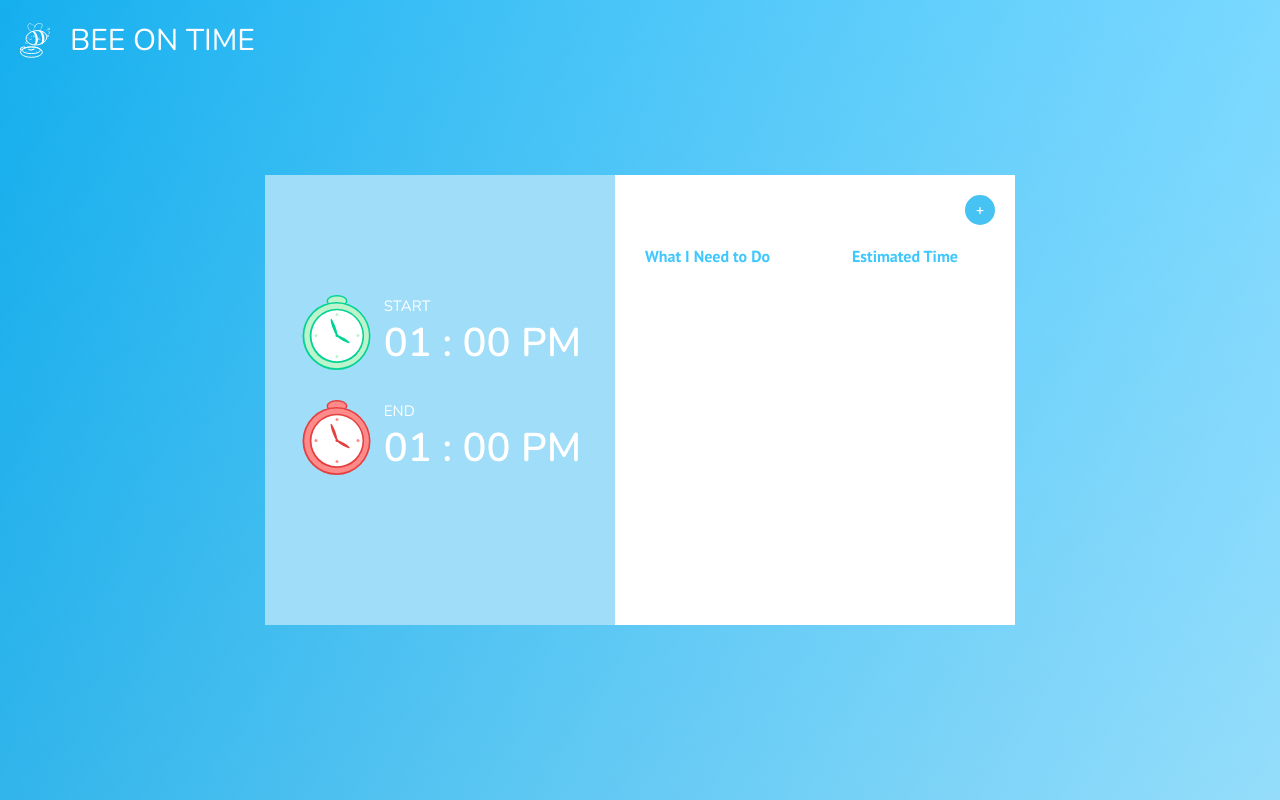
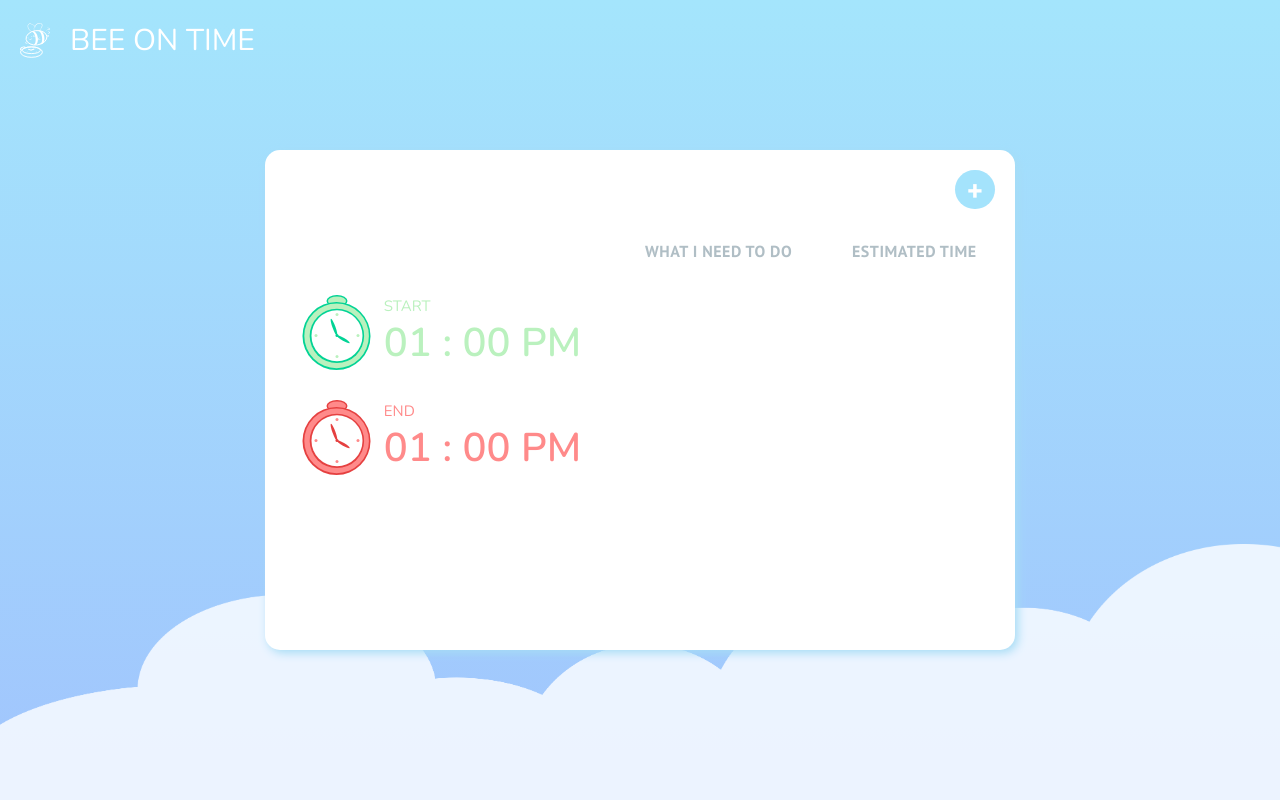
Before and after one commit to vhluu/bee-on-time, a React (Create React App) app: page / in a window 1280 px wide. Both pictures are taken after a click on the link "GET STARTED". Built offline with nearby package versions, Linux system fonts and the light colour scheme.

Commit message:
fixing background and container styles

```diff
--- a/src/App.css
+++ b/src/App.css
@@ -45,7 +45,8 @@ a, a:hover, a:visited {
   /* background: rgb(146,209,246); */
   /* background: rgb(146,211,248);
   background: linear-gradient(315deg, rgba(255,255,255,0.5) 0%, rgba(255,255,255,0) 100%), linear-gradient(315deg, rgb(133,213,250) 0%, rgb(93,176,248) 100%); */
-  background: linear-gradient(315deg, rgba(255,255,255,0.5) 0%, rgba(255,255,255,0) 100%), linear-gradient(50deg, #00A3E6 0%, #3FC7FF 100%);
+  /* background: linear-gradient(315deg, rgba(255,255,255,0.5) 0%, rgba(255,255,255,0) 100%), linear-gradient(50deg, #00A3E6 0%, #3FC7FF 100%); */
+  background: url(/clouds-bg.png) bottom -17% left 21%/ 114% no-repeat, linear-gradient(#a4e5fc, #a1c4fd);
   color: #fff;
   min-height: 100vh;
   min-width: 100vw;
@@ -93,14 +94,20 @@ main {
   padding-top: 100px;
 }
 
+.main-wrapper {
+  display: flex;
+  border-radius: 15px;
+  box-shadow: 3px 3px 10px #a6dcf5;
+  background: #fff;
+}
+
 /* List */
 .list {
-  background:#fff;
   color: #3FC7FF;
   padding: 55px 25px;
   /* box-shadow: 0px 2px 8px rgba(0,0,0,0.2);
   border-radius: 5px; */
-  height: 450px;
+  height: 500px;
   width: 80%;
   max-width: 400px;
   position: relative;
@@ -110,6 +117,9 @@ main {
 .list-header {
   display: flex;
   font-weight: 700;
+  color: #b0bec5;
+  text-transform: uppercase;
+  letter-spacing: 0.5px;
 }
 
 .list-header > div:first-child {
@@ -117,7 +127,7 @@ main {
 }
 
 .list ul {
-  padding: 0 0 0 5px;
+  padding: 20px 0 0 5px;
 }
 
 .list-item div {
@@ -151,20 +161,21 @@ main {
 }
 
 .add-btn {
-  background: rgb(70, 194, 243);
+  background: #a4e3fc;
   color: #fff;
-  width: 30px;
+  width: 40px;
   text-align: center;
-  padding: 5px;
   border-radius: 50px;
   position: absolute;
   top: 20px;
   right: 20px;
+  font-family: 'PT Sans', sans-serif;
+  font-weight: 700;
+  font-size: 30px;
 }
 
-/* Time Input on Intro Page */
+/* Time on Main Page */
 .time-wrapper {
-  background: rgb(159, 221, 248);
   color: #fff;
   height: 200px;
   width: 80%;
@@ -192,6 +203,15 @@ main {
   font-family: 'Nunito', sans-serif;
   justify-content: space-between;
 }
+
+.start-time {
+  color: #BAF1BE;
+}
+
+.end-time {
+  color: #FF8A8A;
+}
+
 
 .time-title {
   font-size: 15px;
@@ -260,7 +280,7 @@ input[type="number"] {
     width: 350px;
     margin: 0;
     max-width: 450px;
-    height: 450px;
+    height: 500px;
     font-size: 40px;
   }
 
--- a/src/Clock.js
+++ b/src/Clock.js
@@ -11,7 +11,7 @@ class Clock extends Component {
     return (
       <div className="time-wrapper">
         <div className="start-time">
-          <svg width="40" height="40" viewBox="0 0 60 66.145" xmlns="http://www.w3.org/2000/svg"><g transform="translate(-15.875 -32.417)"><ellipse cx="46.302" cy="37.708" rx="9.26" ry="5.292" fill="#02d395" /><ellipse cx="46.302" cy="37.708" rx="7.938" ry="3.969" fill="#BDF4CB" /><circle cx="45.875" cy="68.562" r="30" fill="#02d395" /><circle cx="45.963" cy="68.475" r="28.5" fill="#BDF4CB" /><circle cx="46.225" cy="68.477" r="24" fill="#02d395" /><circle cx="46.313" cy="68.39" r="22.5" fill="#fff" /><g fill="#BDF4CB"><circle cx="46.302" cy="49.615" r="1.323" /><circle cx="27.781" cy="68.135" r="1.323" /><circle cx="64.823" cy="68.135" r="1.323" /><circle cx="46.302" cy="86.656" r="1.323" /></g><g fill="#02d395"><circle cx="46.302" cy="68.135" r="1.323" /><ellipse transform="rotate(70)" cx="72.178" cy="-20.211" rx="7.938" ry="1.323" /><ellipse transform="rotate(120)" cx="35.921" cy="-80.618" rx="1.323" ry="6.482" /></g></g></svg>
+          <svg width="40" height="40" viewBox="0 0 60 66.145" xmlns="http://www.w3.org/2000/svg"><g transform="translate(-15.875 -32.417)"><ellipse cx="46.302" cy="37.708" rx="9.26" ry="5.292" fill="#02d395" /><ellipse cx="46.302" cy="37.708" rx="7.938" ry="3.969" fill="#BAF1BE" /><circle cx="45.875" cy="68.562" r="30" fill="#02d395" /><circle cx="45.963" cy="68.475" r="28.5" fill="#BAF1BE" /><circle cx="46.225" cy="68.477" r="24" fill="#02d395" /><circle cx="46.313" cy="68.39" r="22.5" fill="#fff" /><g fill="#BAF1BE"><circle cx="46.302" cy="49.615" r="1.323" /><circle cx="27.781" cy="68.135" r="1.323" /><circle cx="64.823" cy="68.135" r="1.323" /><circle cx="46.302" cy="86.656" r="1.323" /></g><g fill="#02d395"><circle cx="46.302" cy="68.135" r="1.323" /><ellipse transform="rotate(70)" cx="72.178" cy="-20.211" rx="7.938" ry="1.323" /><ellipse transform="rotate(120)" cx="35.921" cy="-80.618" rx="1.323" ry="6.482" /></g></g></svg>
           <div>
             <div className="time-title">START</div>
             <div>{this.formatTime(this.props.startTime.hr)} : {this.formatTime(this.props.startTime.min)} {this.props.startTime.type}</div>
--- a/src/Main.js
+++ b/src/Main.js
@@ -73,8 +73,10 @@ class Main extends Component {
       <div className="Main">
         <Header/>
         <main>
+          <div class="main-wrapper">
           <Clock startTime={start} endTime={end} />
           <List updateList={this.handleListUpdate}/>
+          </div>
         </main>
 
       </div>
```
Also changed, not shown: public/clouds-bg.png (added).
